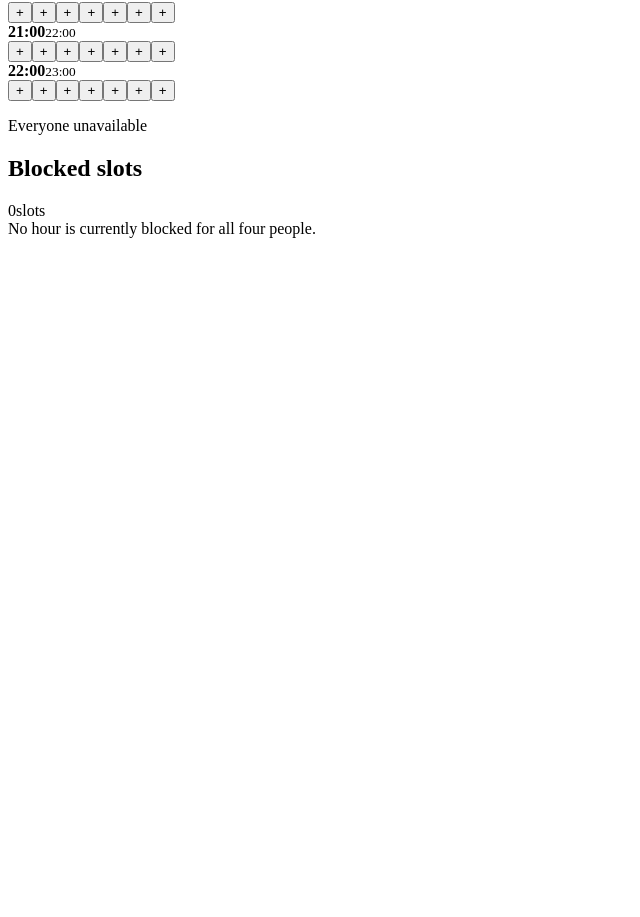
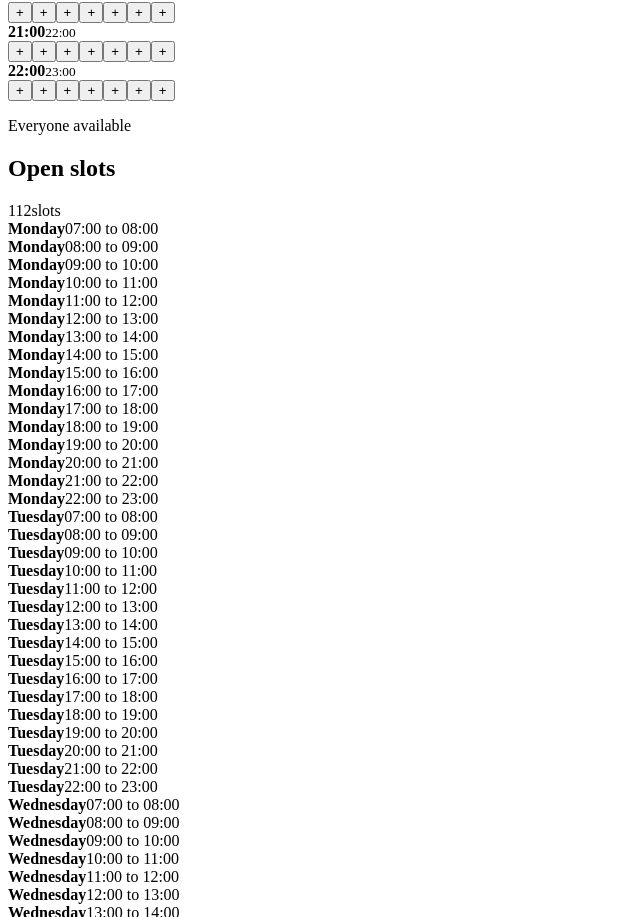
Before and after one commit to MiguelRioss/weekly-availability, a React (Vite) app: page / in a window 1280 px wide. Shown: the part 907-1824 px from the top of the page, without its empty margins (0-640 px from the left). Before the commit the page ends 1153 px from the top, so only its background shows below. Built offline with nearby package versions, Linux system fonts and the light colour scheme; the HTML template or start-up script is replaced by a standard one.

Commit message:
Show open slots from unavailable times

```diff
--- a/src/App.jsx
+++ b/src/App.jsx
@@ -144,12 +144,12 @@ export default function App() {
     [selectedUser],
   );
 
-  const commonSlots = useMemo(() => {
+  const openSlots = useMemo(() => {
     const slots = [];
 
     for (const day of DAYS) {
       for (const { hour, label } of HOURS) {
-        if (unavailability[day][hour].length === USERS.length) {
+        if (unavailability[day][hour].length === 0) {
           slots.push({ day, hour, label });
         }
       }
@@ -313,23 +313,23 @@ export default function App() {
           </div>
         </section>
 
-        <section className="common-section" aria-label="Common unavailability">
+        <section className="common-section" aria-label="Everyone available">
           <div className="common-heading">
             <div>
-              <p className="eyebrow">Everyone unavailable</p>
-              <h2>Blocked slots</h2>
+              <p className="eyebrow">Everyone available</p>
+              <h2>Open slots</h2>
             </div>
             <div className="common-count">
-              {commonSlots.length}
+              {openSlots.length}
               <span>slots</span>
             </div>
           </div>
 
-          {commonSlots.length === 0 ? (
-            <div className="no-common">No hour is currently blocked for all four people.</div>
+          {openSlots.length === 0 ? (
+            <div className="no-common">No hour is currently open for all four people.</div>
           ) : (
             <div className="common-list">
-              {commonSlots.map((slot) => (
+              {openSlots.map((slot) => (
                 <div className="common-slot" key={`${slot.day}-${slot.hour}`}>
                   <strong>{slot.day}</strong>
                   <span>
```
